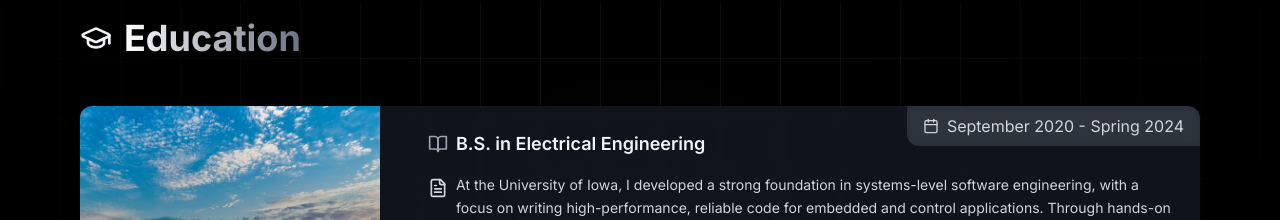
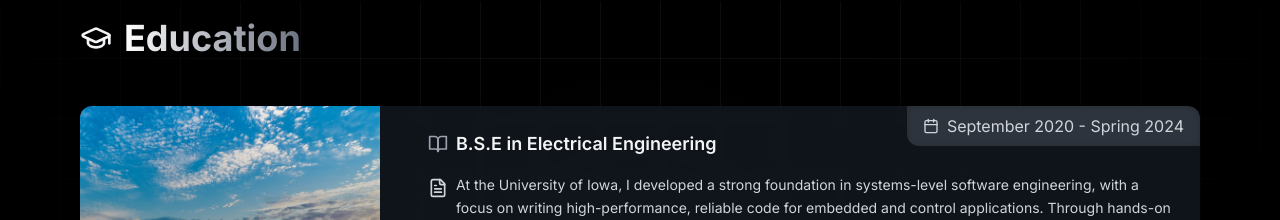
Before and after one commit to max-proj17/max-proj17.github.io, a Next.js app: page /education in a window 1280 px wide. Shown: the part 62-282 px from the top of the page. Built offline with nearby package versions, Linux system fonts and the light colour scheme.

Commit message:
Updated list

```diff
--- a/src/pages/Education.tsx
+++ b/src/pages/Education.tsx
@@ -11,7 +11,7 @@ const Education = () => {
 			school: "The University of Iowa",
 			location: "Iowa City, IA, USA",
 			duration: "September 2020 - Spring 2024",
-			degree: "B.S. in Electrical Engineering",
+			degree: "B.S.E in Electrical Engineering",
 			image: "/education/iowa.jpg",
 			coursework: [
 				"Embedded Systems",
```
